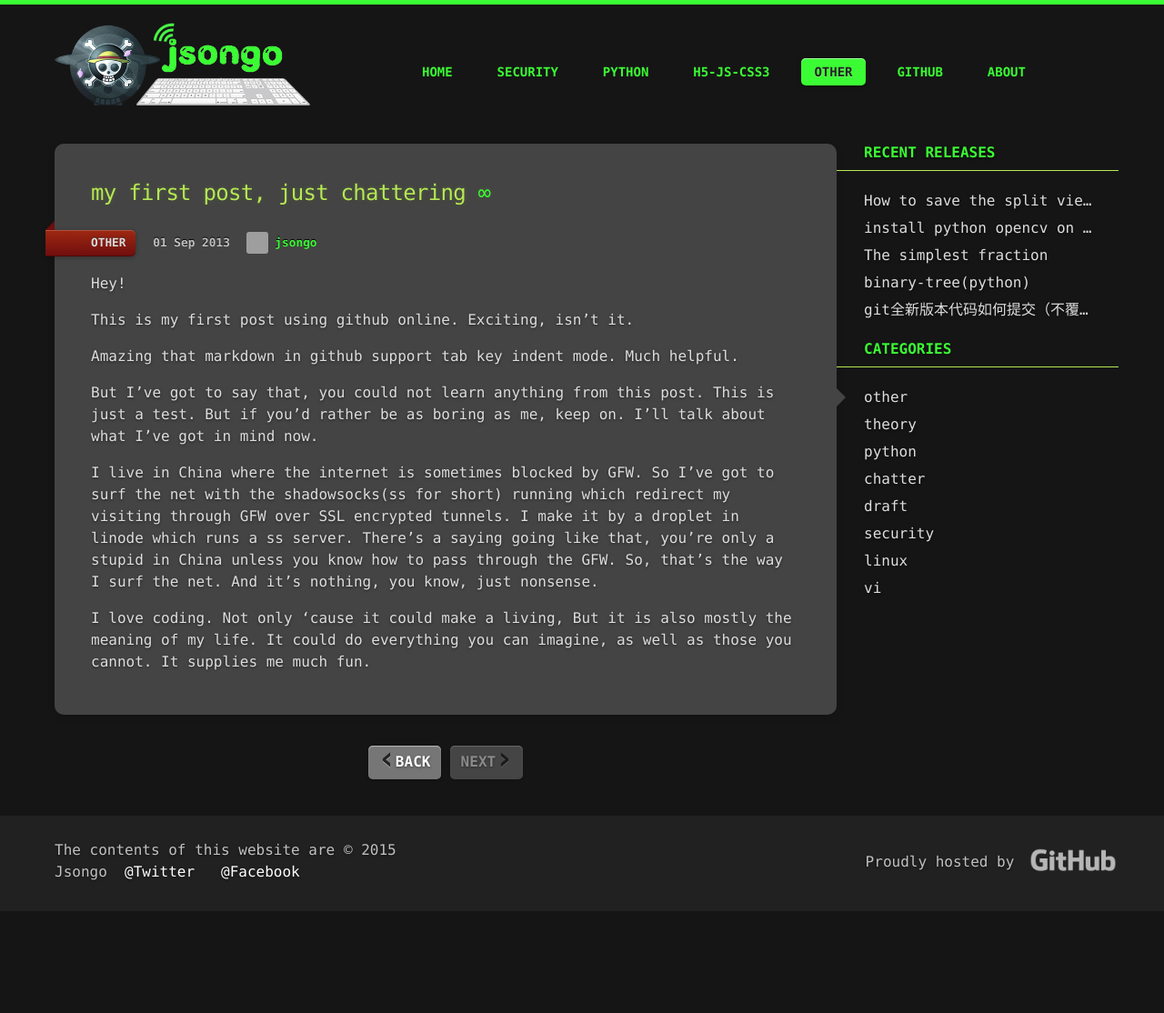
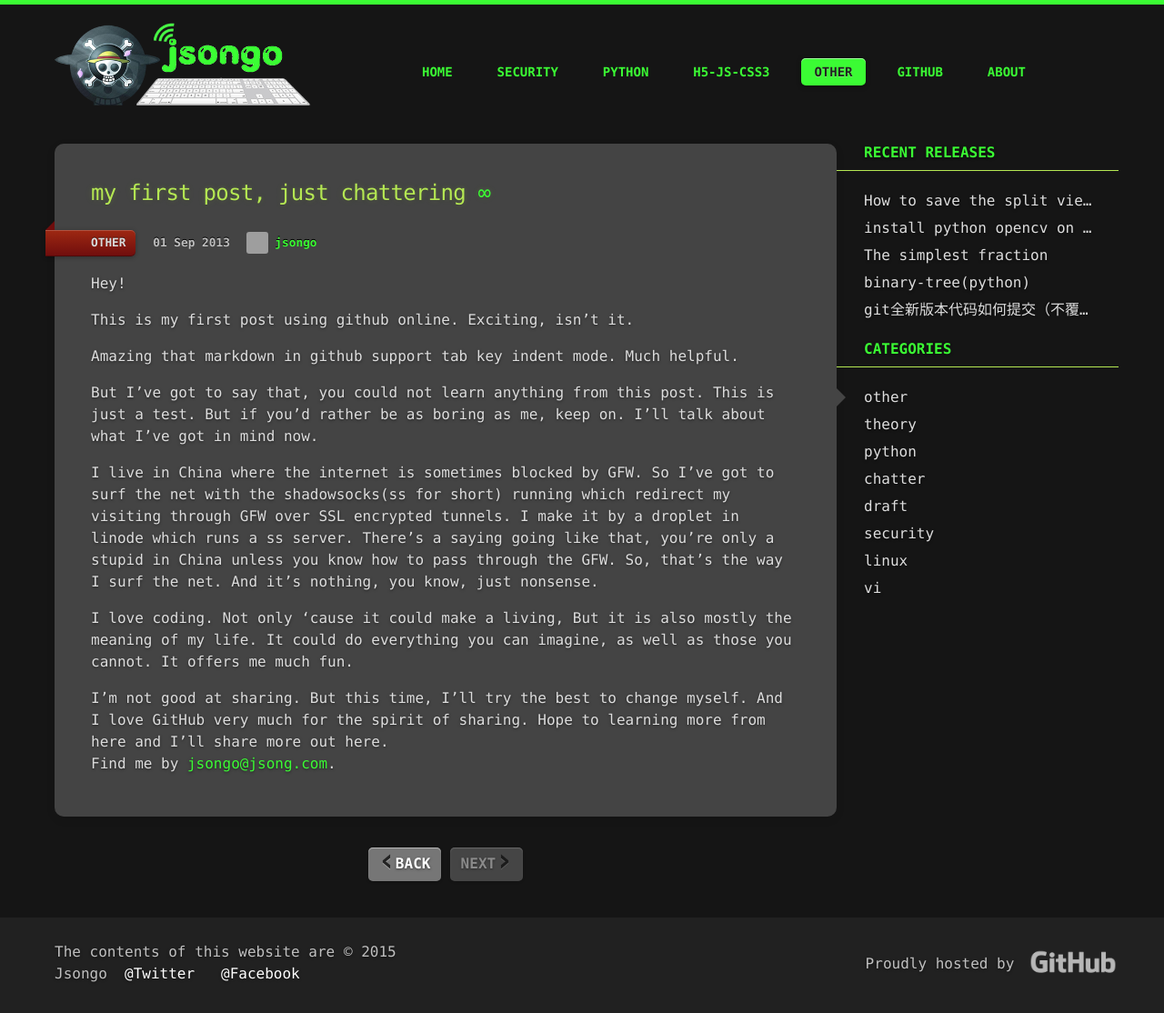
Before and after one commit to jsongo/jsongo.github.io, a Jekyll site: the page built from _posts/2015-05-28-my-first-post.markdown, in a window 1280 px wide. Shown: the whole page at 91% size. Built offline with Jekyll 4.4.1, drawn with Linux system fonts in a browser that asks for light colours; comment, search, counter and statistics services are not loaded; before the commit the page ends 1002 px from its top, so only the background shows below that; grey boxes are pictures that could not be loaded.

Commit message:
Update 2015-05-28-my-first-post.markdown

```diff
--- a/_posts/2015-05-28-my-first-post.markdown
+++ b/_posts/2015-05-28-my-first-post.markdown
@@ -17,4 +17,7 @@ Hey!
 
   I live in China where the internet is sometimes blocked by GFW. So I've got to surf the net with the shadowsocks(ss for short) running which redirect my visiting through GFW over SSL encrypted tunnels. I make it by a droplet in linode which runs a ss server. There's a saying going like that, you're only a stupid in China unless you know how to pass through the GFW. So, that's the way I surf the net. And it's nothing, you know, just nonsense.
 
-  I love coding. Not only 'cause it could make a living, But it is also mostly the meaning of my life. It could do everything you can imagine, as well as those you cannot. It supplies me much fun.
+  I love coding. Not only 'cause it could make a living, But it is also mostly the meaning of my life. It could do everything you can imagine, as well as those you cannot. It offers me much fun.
+
+  I'm not good at sharing. But this time, I'll try the best to change myself. And I love GitHub very much for the spirit of sharing. Hope to learning more from here and I'll share more out here.
+  Find me by <a href="mailto:jsongo@jsongo.com">jsongo@jsong.com</a>.
```
